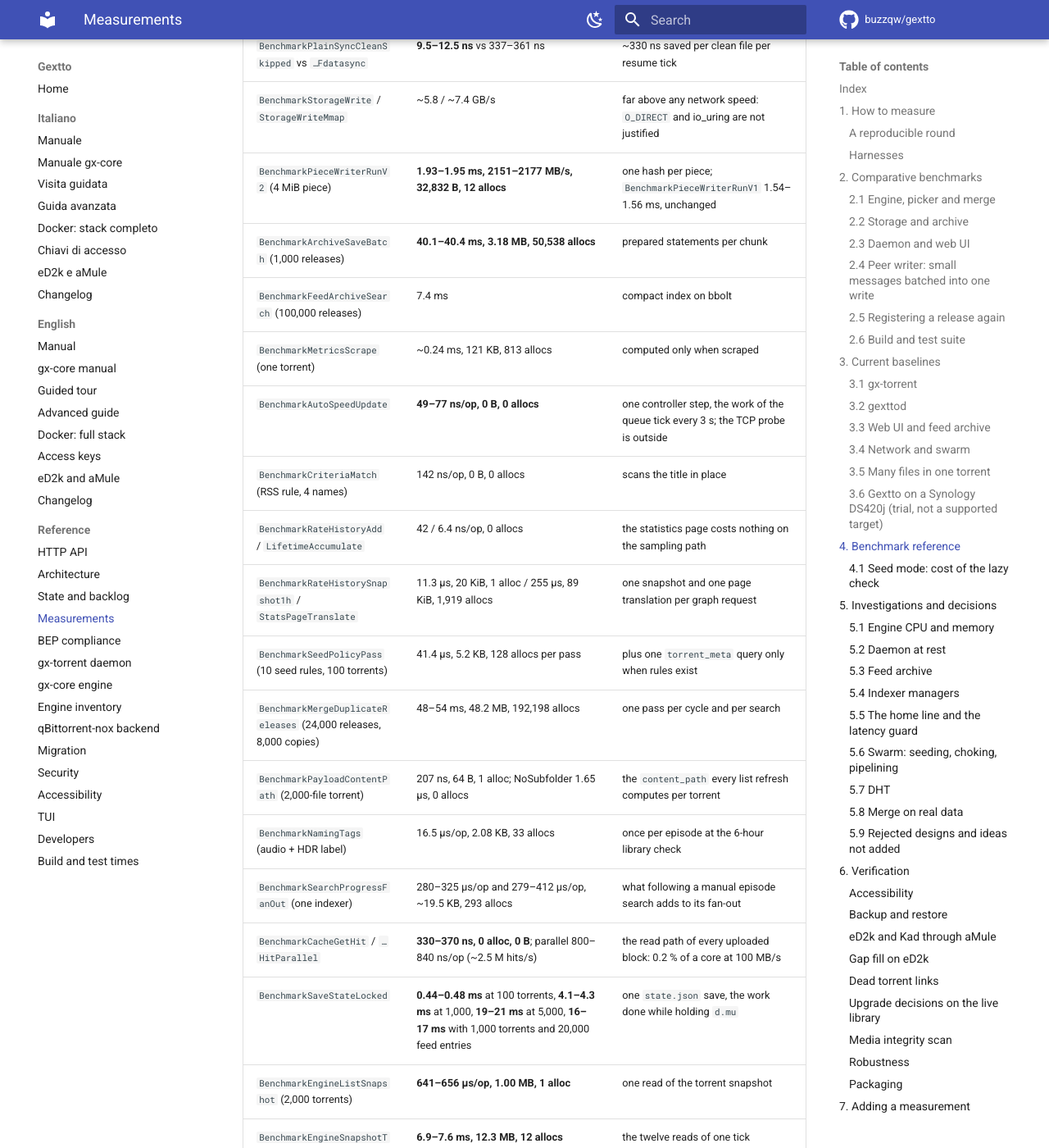
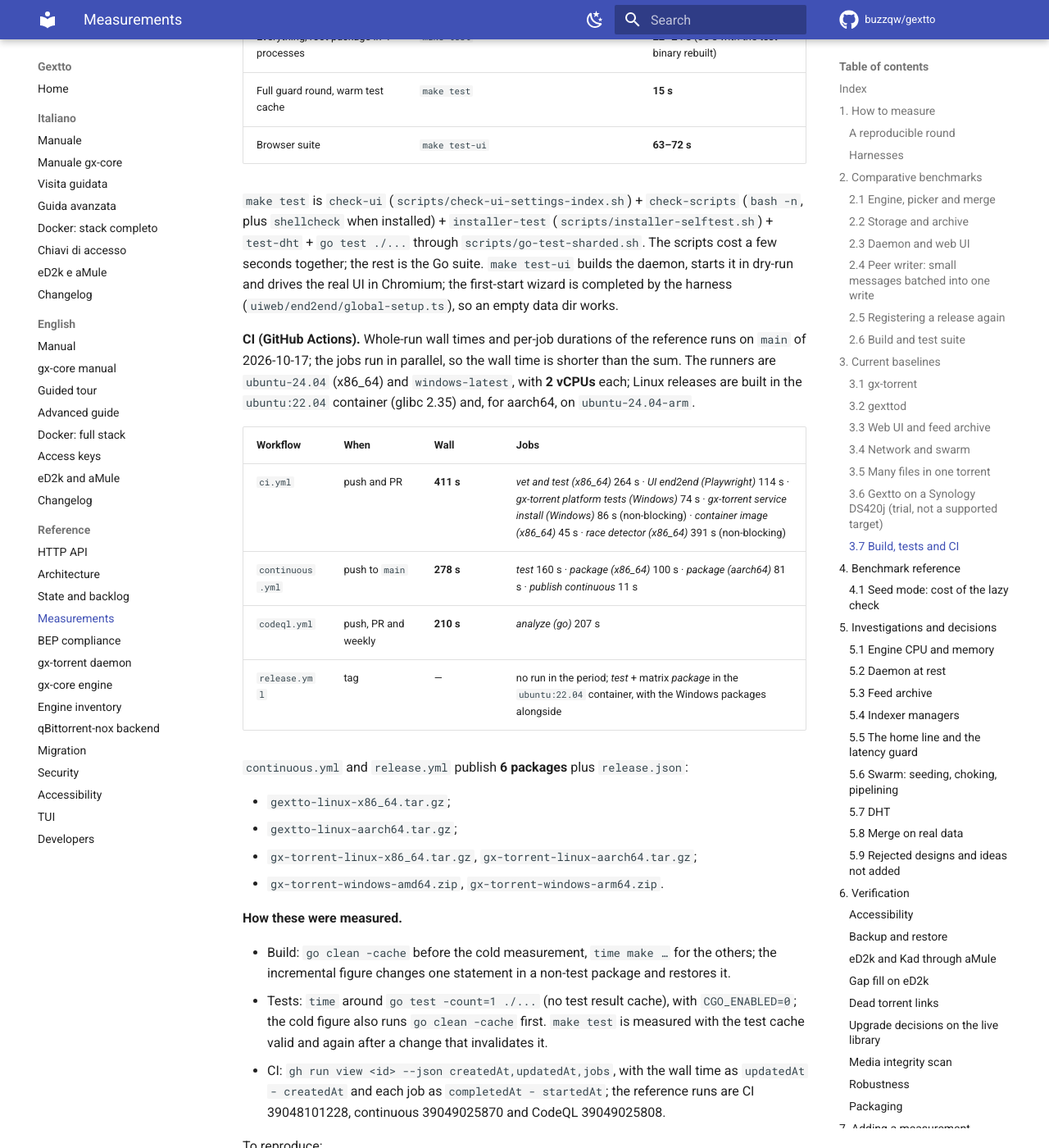
Before and after one commit to buzzqw/gextto, an MkDocs documentation site: the page built from docs/measurements.md, in a window 1280 px wide and 1400 px high, scrolled down 15989 px. Shown: the whole window at 82% size. Built offline with MkDocs 1.6.1 and Material for MkDocs 9.7.7, drawn with Linux system fonts in a browser that asks for light colours; comment, search, counter and statistics services are not loaded; some of the changed text lies outside the part shown.

Commit message:
Merge the build and test times into the measurements document
docs/tempistiche.md and docs/measurements.md answered the same question
on the same machine. They are now one document: §3.7 of
docs/measurements.md holds the build, test-suite and CI times, the
reference machine moved to §1, and the test counts are the current ones.
docs/README.md and the site navigation point to the single file.

````diff
--- a/docs/measurements.md
+++ b/docs/measurements.md
@@ -6,13 +6,22 @@ never a history. A new round replaces the row it measures.
 
 - **§2 Comparative benchmarks** come first: the before → after of every change that still
   shapes the current code. This is what a change is judged by.
-- **§3 Current baselines** are the static figures of the system as it runs today.
+- **§3 Current baselines** are the static figures of the system and of the build:
+  footprint, speed, build, tests and CI.
 - **§4 Benchmark reference** is the unit cost of each measured path.
 - **§5 Investigations and decisions** explains why the current design is what it is.
 - **§6 Verification** is what was verified without being a benchmark.
 
-Everything is measured on an Intel N97 mini-PC — 4 cores, 16 GB of RAM, Debian 13
-(trixie), Go 1.27.3 — unless a row says otherwise.
+Everything is measured on the reference machine below, unless a row says otherwise:
+
+| Item | Value |
+|---|---|
+| System | Debian GNU/Linux 13 (trixie), kernel 7.1.13, x86_64 |
+| CPU | Intel N97, 4 cores / 4 threads (low-power mini PC) |
+| RAM | 15 GiB (no swap) |
+| Disk | NVMe Lexar NM620 256 GB (ext4) |
+| Go | 1.27.3 |
+| Docker | 29.9.2 |
 
 The state of the product and the open items are in [`evoluzione.md`](evoluzione.md);
 the engine is in [`gx-torrent.md`](gx-torrent.md) (inventory
@@ -311,6 +320,100 @@ ext4 on HDD RAID, Surveillance Station running. 2026-11-01, Gextto 1.2.2174, gx-
 One pass on public swarms: the 9 MB/s is what those swarms and this line gave, not a
 ceiling of the NAS. Not measured: seeding, post-processing of completed files, operation
 over several days. `ffprobe` is missing on DSM, so the MediaInfo backfill stays paused.
+
+### 3.7 Build, tests and CI
+
+Build and test costs on the reference machine of §1. The build figures were measured on
+2026-10-17, the test-suite figures on 2026-10-22 and the counts on 2026-11-02: the
+hardware changes them, and a GitHub runner has fewer cores than this machine.
+
+**Build.**
+
+| Operation | Command | Time |
+|---|---|---|
+| Everything from scratch (cold Go cache; `gexttod` + `gx-torrent` probe) | `go clean -cache && make build` | **42.5 s** |
+| One package changed, plus the link | `make fast` | **7.1 s** |
+| Nothing to do (warm cache) | `make fast` | **1.1 s** |
+| Only the gx-torrent daemon | `make gx-torrent` | **0.5 s** |
+
+`make build` is pure Go (`CGO_ENABLED=0`). It increments Gextto's `build_number` and,
+when the engine's code changed, also `gx-torrent.build_number`; it replaces
+`bin/gx-torrent` only when its code changed (hash comparison,
+`bin/gx-torrent.code-sha256`). `make gx-torrent` builds only the daemon and bumps only
+its own number. The cold figure is dominated by compiling the engine and the daemon; the
+incremental one is the changed package plus the link.
+
+**Test suite.** What there is to run:
+
+| | |
+|---|---|
+| Go test functions | **2,866** |
+| Go benchmarks | **83** |
+| `_test.go` files | **548** |
+| Go packages | **93**, of which **69 with tests** |
+| Separate module `internal/dht` | tested by `make test-dht`, outside `go test ./...` |
+| Playwright end2end tests (`uiweb/end2end`) | **80** |
+
+“Cold build cache” means `go clean -cache` first, so the whole suite is recompiled;
+`-count=1` disables the test result cache, so every test runs. The shortening of the
+waits that only pace real servers is in §2.6.
+
+| Round | Command | Time |
+|---|---|---|
+| Go tests, cold build cache, every test run | `go clean -cache && CGO_ENABLED=0 go test -count=1 ./...` | **117.0 s** |
+| Everything, one process | `make test-serial` | **34 s** |
+| Everything, root package in 4 processes | `make test` | **22–24 s** (35 s with the test binary rebuilt) |
+| Full guard round, warm test cache | `make test` | **15 s** |
+| Browser suite | `make test-ui` | **63–72 s** |
+
+`make test` is `check-ui` (`scripts/check-ui-settings-index.sh`) + `check-scripts`
+(`bash -n`, plus `shellcheck` when installed) + `installer-test`
+(`scripts/installer-selftest.sh`) + `test-dht` + `go test ./...` through
+`scripts/go-test-sharded.sh`. The scripts cost a few seconds together; the rest is the
+Go suite. `make test-ui` builds the daemon, starts it in dry-run and drives the real UI
+in Chromium; the first-start wizard is completed by the harness
+(`uiweb/end2end/global-setup.ts`), so an empty data dir works.
+
+**CI (GitHub Actions).** Whole-run wall times and per-job durations of the reference
+runs on `main` of 2026-10-17; the jobs run in parallel, so the wall time is shorter than
+the sum. The runners are `ubuntu-24.04` (x86_64) and `windows-latest`, with **2 vCPUs**
+each; Linux releases are built in the `ubuntu:22.04` container (glibc 2.35) and, for
+aarch64, on `ubuntu-24.04-arm`.
+
+| Workflow | When | Wall | Jobs |
+|---|---|---|---|
+| `ci.yml` | push and PR | **411 s** | *vet and test (x86_64)* 264 s · *UI end2end (Playwright)* 114 s · *gx-torrent platform tests (Windows)* 74 s · *gx-torrent service install (Windows)* 86 s (non-blocking) · *container image (x86_64)* 45 s · *race detector (x86_64)* 391 s (non-blocking) |
+| `continuous.yml` | push to `main` | **278 s** | *test* 160 s · *package (x86_64)* 100 s · *package (aarch64)* 81 s · *publish continuous* 11 s |
+| `codeql.yml` | push, PR and weekly | **210 s** | *analyze (go)* 207 s |
+| `release.yml` | tag | — | no run in the period; *test* + matrix *package* in the `ubuntu:22.04` container, with the Windows packages alongside |
+
+`continuous.yml` and `release.yml` publish **6 packages** plus `release.json`:
+
+- `gextto-linux-x86_64.tar.gz`;
+- `gextto-linux-aarch64.tar.gz`;
+- `gx-torrent-linux-x86_64.tar.gz`, `gx-torrent-linux-aarch64.tar.gz`;
+- `gx-torrent-windows-amd64.zip`, `gx-torrent-windows-arm64.zip`.
+
+**How these were measured.**
+
+- Build: `go clean -cache` before the cold measurement, `time make …` for the others;
+  the incremental figure changes one statement in a non-test package and restores it.
+- Tests: `time` around `go test -count=1 ./...` (no test result cache), with
+  `CGO_ENABLED=0`; the cold figure also runs `go clean -cache` first. `make test` is
+  measured with the test cache valid and again after a change that invalidates it.
+- CI: `gh run view <id> --json createdAt,updatedAt,jobs`, with the wall time as
+  `updatedAt - createdAt` and each job as `completedAt - startedAt`; the reference runs
+  are CI 39048101228, continuous 39049025870 and CodeQL 39049025808.
+
+To reproduce:
+
+```bash
+go clean -cache && time make build            # pure build from scratch
+time make fast                                # one change + link (warm cache)
+time (CGO_ENABLED=0 go test -count=1 ./...)   # every test, warm build cache
+time make test                                # guard round
+time make test-ui                             # browser suite
+```
 
 ## 4. Benchmark reference
 
--- a/mkdocs.yml
+++ b/mkdocs.yml
@@ -103,4 +103,3 @@ nav:
       - Accessibility: ACCESSIBILITY.md
       - TUI: tui.md
       - Developers: DEVELOPERS.md
-      - Build and test times: tempistiche.md
````
Also changed, not shown: docs/README.md (+1 -2 lines), docs/tempistiche.md (deleted, +0 -110 lines).
